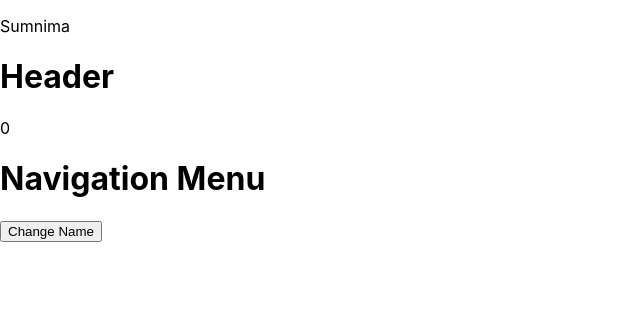
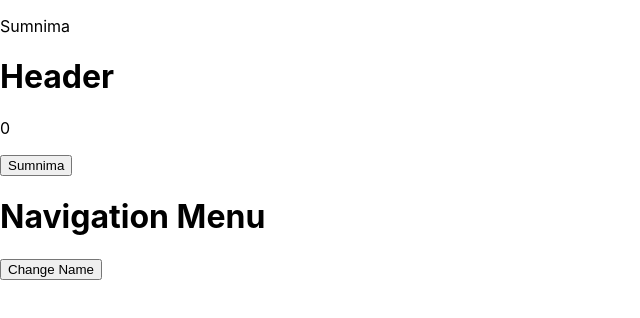
Before and after one commit to sumnima-limbu/reactjs-practice, a React (Create React App) app: page / in a window 1280 px wide. Shown: the top 318 px of the page, without its empty margins (0-640 px from the left). Built offline with nearby package versions, Linux system fonts and the light colour scheme.

Commit message:
add default props in component

```diff
--- a/src/components/Header.js
+++ b/src/components/Header.js
@@ -8,8 +8,13 @@ const Header = (props) => {
     <div>
       <h1>Header</h1>
       <p>{counter}</p>
+      <button>{props.name}</button>
     </div>
   );
 };
 
 export default Header;
+
+Header.defaultProps = {
+  name: "Sita",
+};
```
